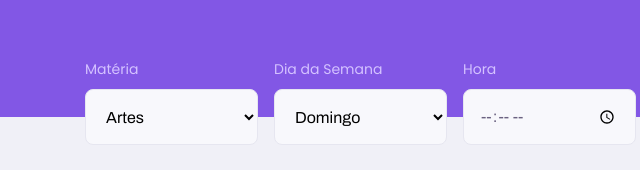
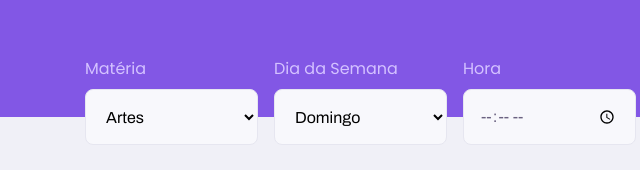
Before and after one commit to thomaztorres/proffy-study, a plain HTML site: page study.html in a window 1280 px wide. Shown: the part 223-393 px from the top of the page, 185-825 px from the left. Drawn offline with Linux system fonts and the light colour scheme.

Commit message:
Remove styles of form

```diff
--- a/styles/partials/page-study.css
+++ b/styles/partials/page-study.css
@@ -30,11 +30,6 @@
 
 #search-teachers button:hover {
     background-color: var(--color-secondary-dark);
-}
-
-.select-block label, .input-block label {
-    font-size: 1.4rem;
-    color: var(--color-text-complement);
 }
 
 #page-study main {
```
